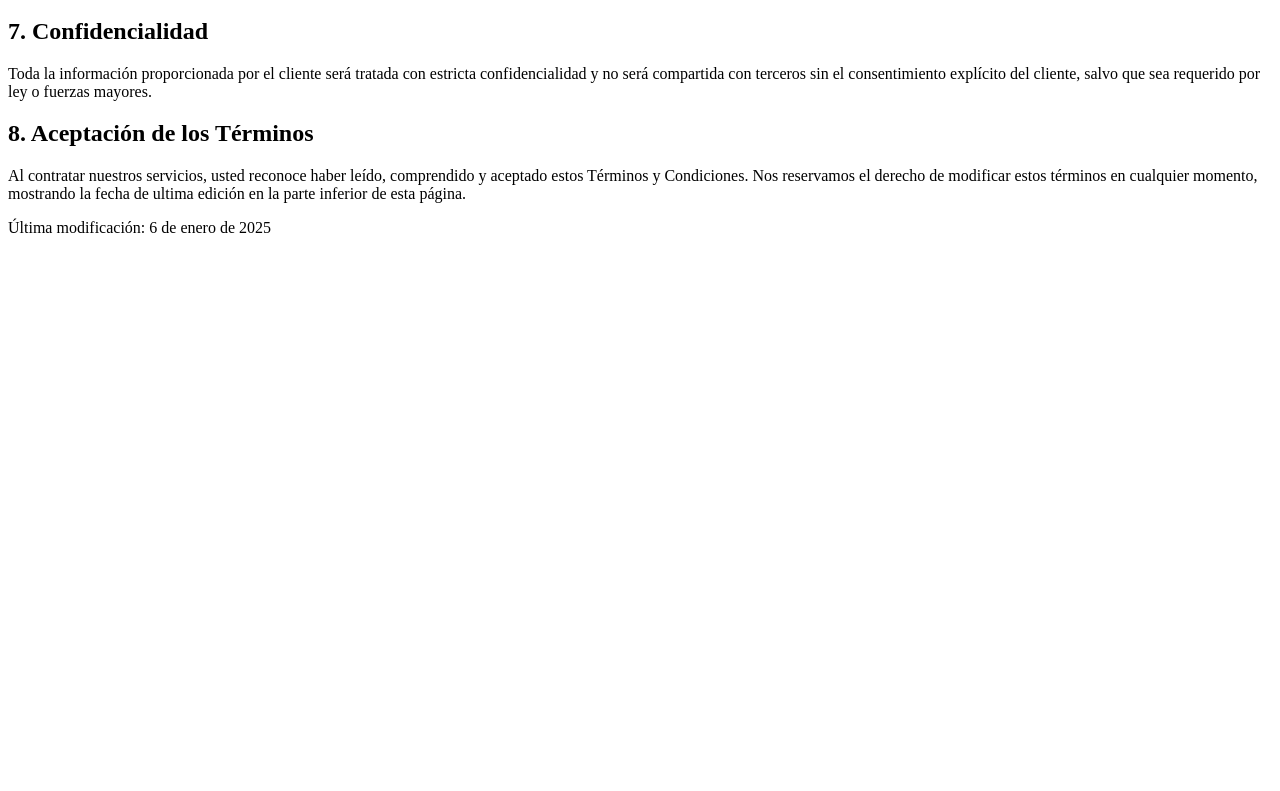
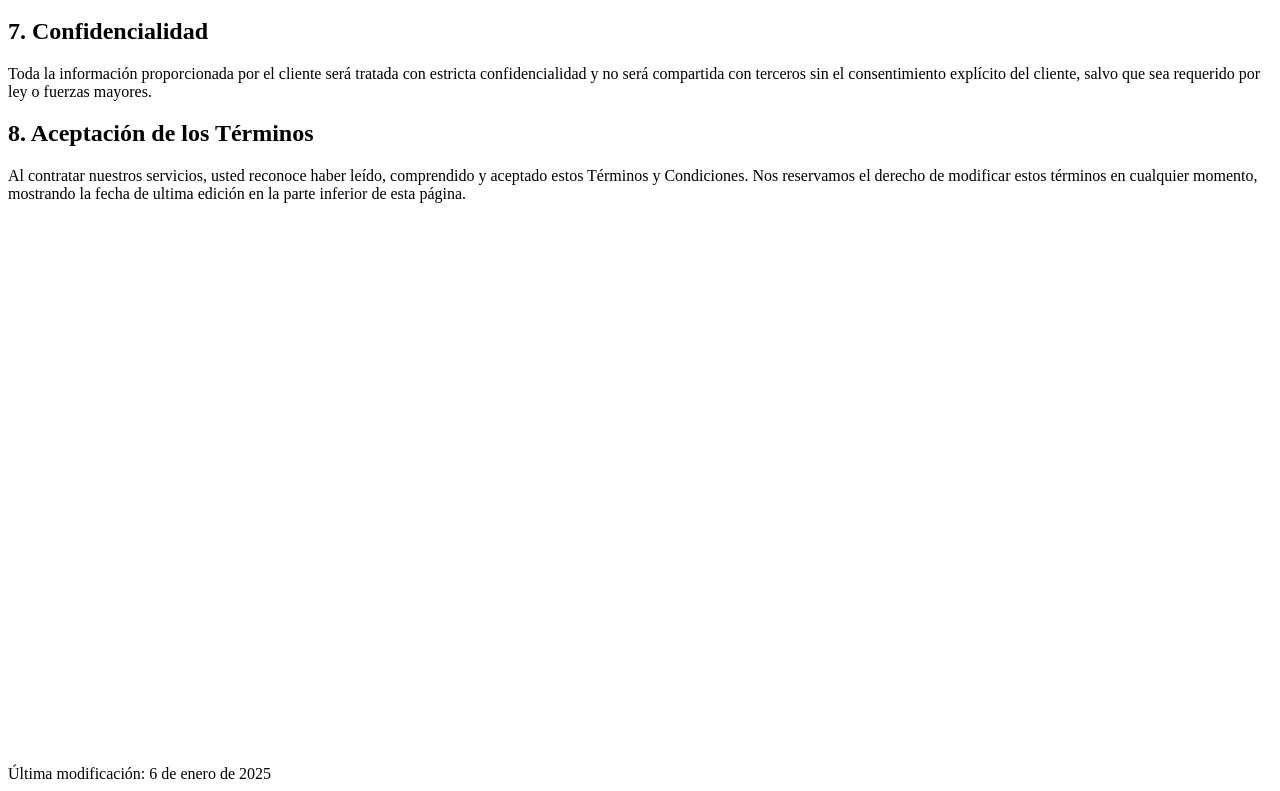
Before and after one commit to imjoaquincancino/react-portfolio, a Next.js app: page /ToS in a window 1280 px wide. Shown: the part 735-1526 px from the top of the page. Before the commit the page ends 980 px from the top, so only its background shows below. Built offline with nearby package versions, Linux system fonts and the light colour scheme.

Commit message:
feat: update ToS page layout and add logo for improved presentation

```diff
--- a/src/pages/ToS/index.jsx
+++ b/src/pages/ToS/index.jsx
@@ -12,10 +12,10 @@ export default function ToS() {
           Términos y Condiciones del Servicio
         </h1>
 
-        <p className="text-gray-300 text-lg mb-8 text-center">
-          Bienvenido/a a nuestro servicio de Diseño Web y Marketing Digital. Por favor, lea detenidamente los
-          siguientes Términos y Condiciones antes de utilizar nuestros
-          servicios. <br />
+        <p className="text-gray-300 text-lg mb-12 text-center">
+          Bienvenido/a a nuestro servicio de Diseño Web y Marketing Digital. Por
+          favor, lea detenidamente los siguientes Términos y Condiciones antes
+          de utilizar nuestros servicios.{" "}
           <strong>
             Al contratar nuestros servicios, usted acepta estos términos en su
             totalidad.
@@ -119,6 +119,15 @@ export default function ToS() {
           </p>
         </section>
 
+        <div className="mt-20 place-items-center">
+          <img
+            className="h-28"
+            src="/img/logo-white.webp"
+            alt="Joaquín Cancino Logo"
+            loading="lazy"
+
+          />
+        </div>
         <div className="text-center mt-10 text-gray-400 italic">
           Última modificación: {lastModified}
         </div>
```
